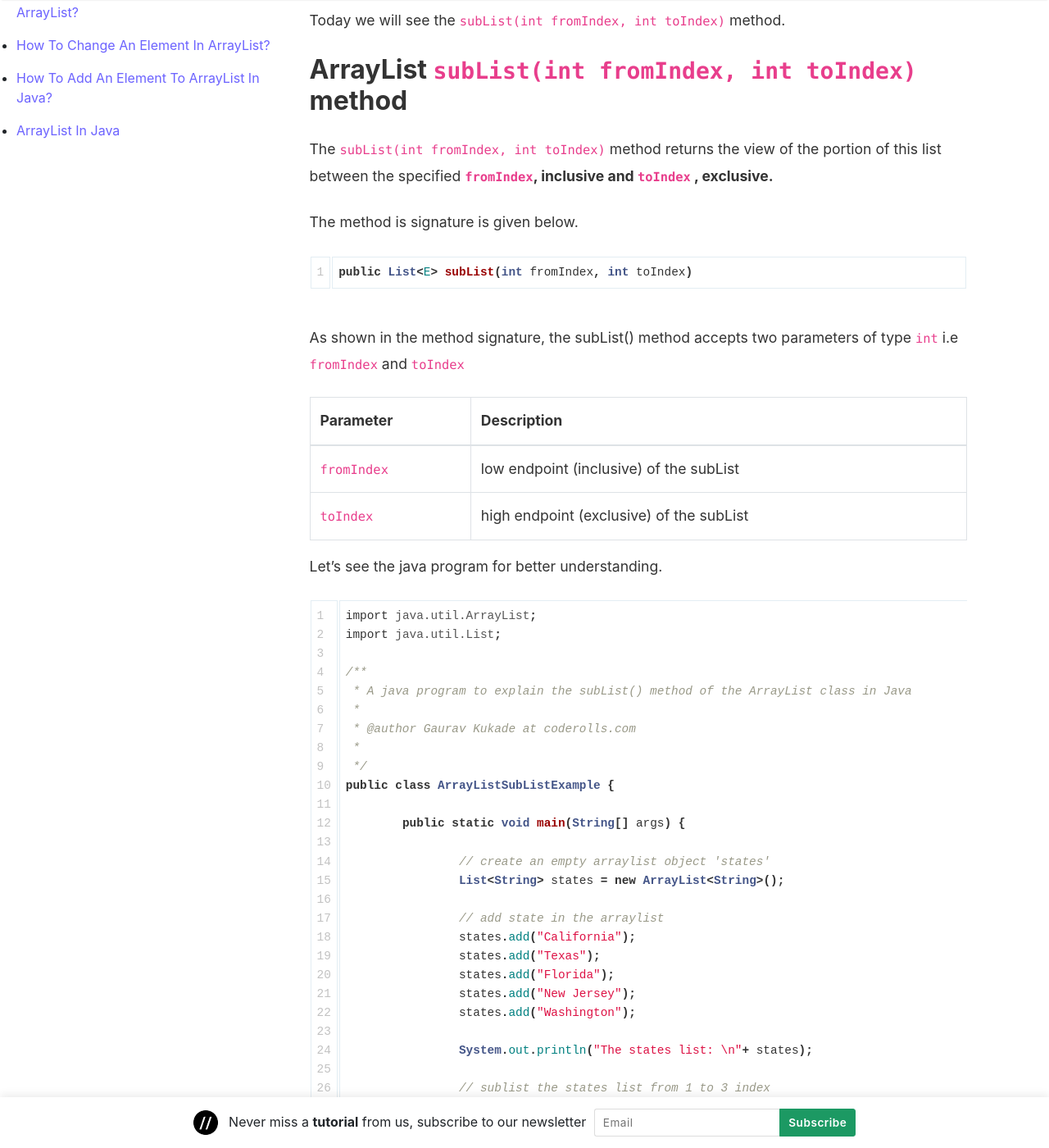
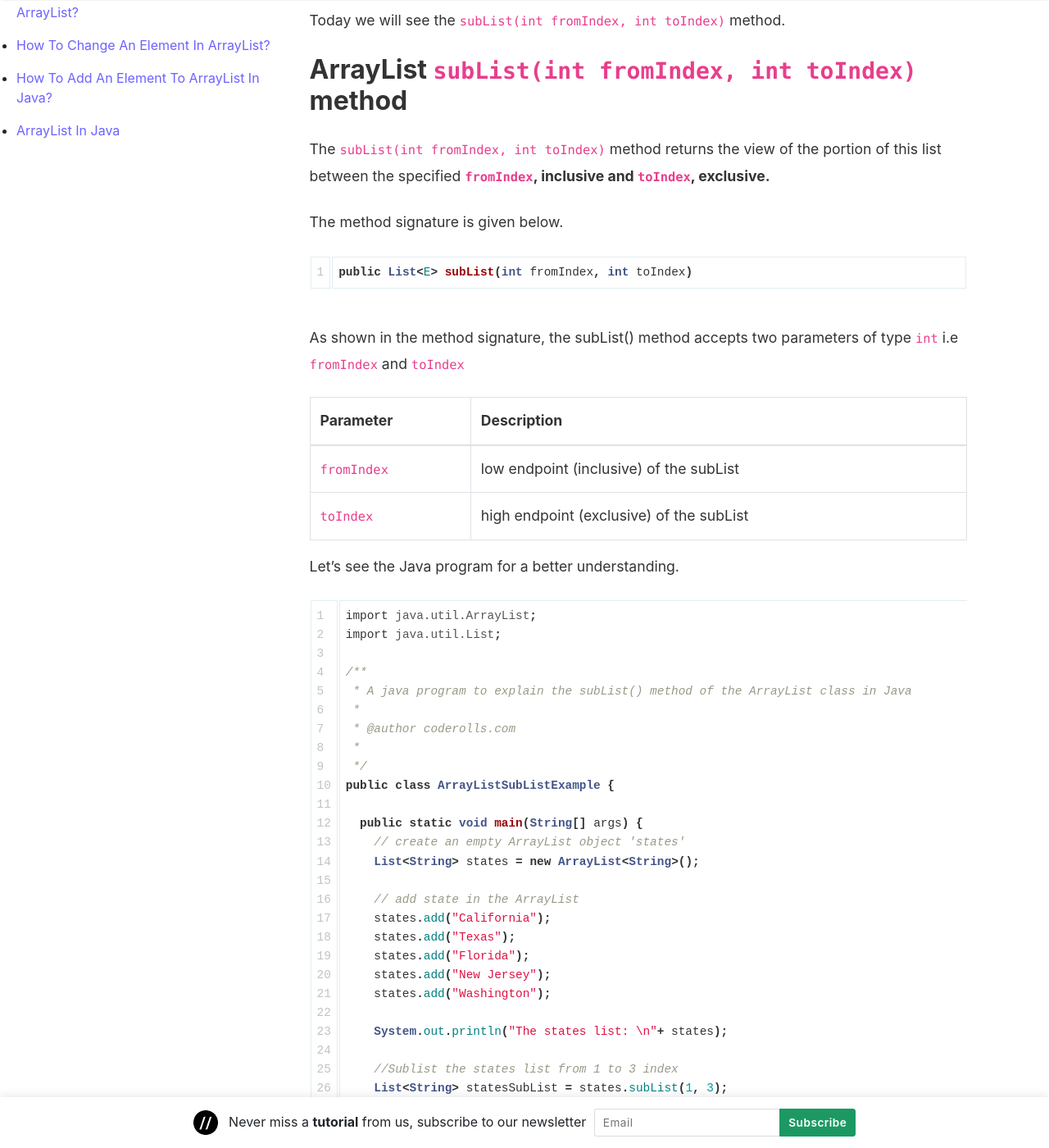
Before and after one commit to coderolls/coderolls-blog, a Jekyll site: the page built from _posts/collections/arraylist/2021-12-24-sublist-method-in-arraylist.md, in a window 1280 px wide and 1400 px high, scrolled down 779 px. Shown: the whole window at 82% size. Built offline with Jekyll 4.4.1, drawn with Linux system fonts in a browser that asks for light colours; nearby versions of some CDN libraries; comment, search, counter and statistics services are not loaded; some of the changed text lies outside the part shown.

Commit message:
Update 2021-12-24-sublist-method-in-arraylist.md

````diff
--- a/_posts/collections/arraylist/2021-12-24-sublist-method-in-arraylist.md
+++ b/_posts/collections/arraylist/2021-12-24-sublist-method-in-arraylist.md
@@ -20,23 +20,23 @@
 
 ## ArrayList `subList(int fromIndex, int toIndex)` method
 
-The `subList(int fromIndex, int toIndex)` method returns the view of the portion of this list between the specified **`fromIndex`, inclusive and `toIndex` , exclusive.**
+The `subList(int fromIndex, int toIndex)` method returns the view of the portion of this list between the specified **`fromIndex`, inclusive and `toIndex`, exclusive.**
 
-The method is signature is given below.
+The method signature is given below.
 
 ```java
 public List<E> subList(int fromIndex, int toIndex)
 ```
 As shown in the method signature, the subList() method accepts two parameters of type `int` i.e `fromIndex` and `toIndex`
 
-{:class="table table-bordered"}
+{:class=" table table-bordered"}
 |Parameter|Description|
 |:-------|:----|
 |`fromIndex`|low endpoint (inclusive) of the subList|
 |`toIndex`|high endpoint (exclusive) of the subList|
 
 
-Let's see the java program for better understanding.
+Let's see the Java program for a better understanding.
 
 ```java
 import java.util.ArrayList;
@@ -45,30 +45,29 @@
 /**
  * A java program to explain the subList() method of the ArrayList class in Java
  *
- * @author Gaurav Kukade at coderolls.com
+ * @author coderolls.com
  *
  */
 public class ArrayListSubListExample {
 
-	public static void main(String[] args) {
+  public static void main(String[] args) {
+    // create an empty ArrayList object 'states'
+    List<String> states = new ArrayList<String>();
 
-		// create an empty arraylist object 'states'
-		List<String> states = new ArrayList<String>();
+    // add state in the ArrayList
+    states.add("California");
+    states.add("Texas");
+    states.add("Florida");
+    states.add("New Jersey");
+    states.add("Washington");
 
-		// add state in the arraylist
-		states.add("California");
-		states.add("Texas");
-		states.add("Florida");
-		states.add("New Jersey");
-		states.add("Washington");
+    System.out.println("The states list: \n"+ states);
 
-		System.out.println("The states list: \n"+ states);
+    //Sublist the states list from 1 to 3 index
+    List<String> statesSubList = states.subList(1, 3);
 
-		// sublist the states list from 1 to 3 index
-		List<String> statesSubList = states.subList(1, 3);
-
-		System.out.println("\nThe states sublist from index 1 (inclusive) to 3 (exclusive): \n"+ statesSubList);
-	}
+    System.out.println("\nThe states sublist from index 1 (inclusive) to 3 (exclusive): \n"+ statesSubList);
+  }
 }
 ```
 
@@ -86,35 +85,35 @@
 ####  `IndexOutOfBoundsException`
 This method may throw the `ClassCastException`, if an endpoint index value is out of range. i.e. if `fromIndex` is less than `0` (`fromIndex < 0 `) or `toIndex` is greater than the size of the ArrayList (`toIndex > size`).
 
-The java example for the  `IndexOutOfBoundsException` is given below.
+The Java example for the  `IndexOutOfBoundsException` is given below.
 
 ```java
 /**
- * A java program to explain the subList() methods
+ * A Java program to explain the subList() methods
  * IndexOutOfBoundsException exception case.
  *
- * @author Gaurav Kukade at coderolls.com
+ * @author coderolls.com
  */
 public class SubListMethodExceptionExample1 {
 
-	public static void main(String[] args) {
-		// create an empty arraylist object 'states'
-		List<String> states = new ArrayList<String>();
+  public static void main(String[] args) {
+    // create an empty ArrayList object 'states'
+    List<String> states = new ArrayList<String>();
 
-		// add state in the arraylist
-		states.add("California");
-		states.add("Texas");
-		states.add("Florida");
-		states.add("New Jersey");
-		states.add("Washington");
+    // add state in the ArrayList
+    states.add("California");
+    states.add("Texas");
+    states.add("Florida");
+    states.add("New Jersey");
+    states.add("Washington");
 
-		System.out.println("The states list: \n"+ states);
+    System.out.println("The states list: \n"+ states);
 
-		// will throw IndexOutOfBoundsException
-		List<String> statesSubList = states.subList(1, 7); // will throw exception
+    // will throw IndexOutOfBoundsException
+    List<String> statesSubList = states.subList(1, 7); // will throw exception
 
-		System.out.println("\nThe states sublist from index 1 (inclusive) to 3 (exclusive): \n"+ statesSubList);
-	}
+    System.out.println("\nThe states sublist from index 1 (inclusive) to 3 (exclusive): \n"+ statesSubList);
+  }
 }
 ```
 
@@ -131,35 +130,35 @@
 #### `IllegalArgumentException`
 This method may throw the `NullPointerException`, if the endpoint indices are out of order. i.e. if the `fromIndex` is greater than `toIndex`
 
-The java example for the  `IllegalArgumentException` is given below.
+The Java example for the  `IllegalArgumentException` is given below.
 
 ```java
 /**
- * A java program to explain the subList() methods
+ * A Java program to explain the subList() methods
  * IllegalArgumentException exception case.
  *
- * @author Gaurav Kukade at coderolls.com
+ * @author coderolls.com
  */
 public class SubListMethodExceptionExample2 {
 
-	public static void main(String[] args) {
-		// create an empty arraylist object 'states'
-		List<String> states = new ArrayList<String>();
+  public static void main(String[] args) {
+    // create an empty ArrayList object 'states'
+    List<String> states = new ArrayList<String>();
 
-		// add state in the arraylist
-		states.add("California");
-		states.add("Texas");
-		states.add("Florida");
-		states.add("New Jersey");
-		states.add("Washington");
+    // add state in the arraylist
+    states.add("California");
+    states.add("Texas");
+    states.add("Florida");
+    states.add("New Jersey");
+    states.add("Washington");
 
-		System.out.println("The states list: \n"+ states);
+    System.out.println("The states list: \n"+ states);
 
-		// will throw IllegalArgumentException
-		List<String> statesSubList = states.subList(3, 1);
+    // will throw IllegalArgumentException
+    List<String> statesSubList = states.subList(3, 1);
 
-		System.out.println("\nThe states sublist from index 1 (inclusive) to 3 (exclusive): \n"+ statesSubList);
-	}
+    System.out.println("\nThe states sublist from index 1 (inclusive) to 3 (exclusive): \n"+ statesSubList);
+  }
 }
 ```
 
@@ -177,11 +176,10 @@
 ```java
 public List<E> subList(int fromIndex, int toIndex)
 ```
-The `subList(int fromIndex, int toIndex)` method returns the view of the portion of this list between the specified **`fromIndex`, inclusive and `toIndex` , exclusive.**
-
+The `subList(int fromIndex, int toIndex)` method returns the view of the portion of this list between the specified **`fromIndex`, inclusive and `toIndex`, exclusive.**
 
 ---
 
-The example java program used in the above article can be found at [this GitHub repository](https://github.com/coderolls/blogpost-coding-examples/tree/main/collections/arraylist/sublist-method-in-arraylist).
+The example Java program used in the above article can be found at [this GitHub repository](https://github.com/coderolls/blogpost-coding-examples/tree/main/collections/arraylist/sublist-method-in-arraylist).
 
 Please write your thoughts in the comment section below.
````
Also changed, not shown: other parts of _posts/collections/arraylist/2021-12-24-sublist-method-in-arraylist.md (+1 -1 lines).
